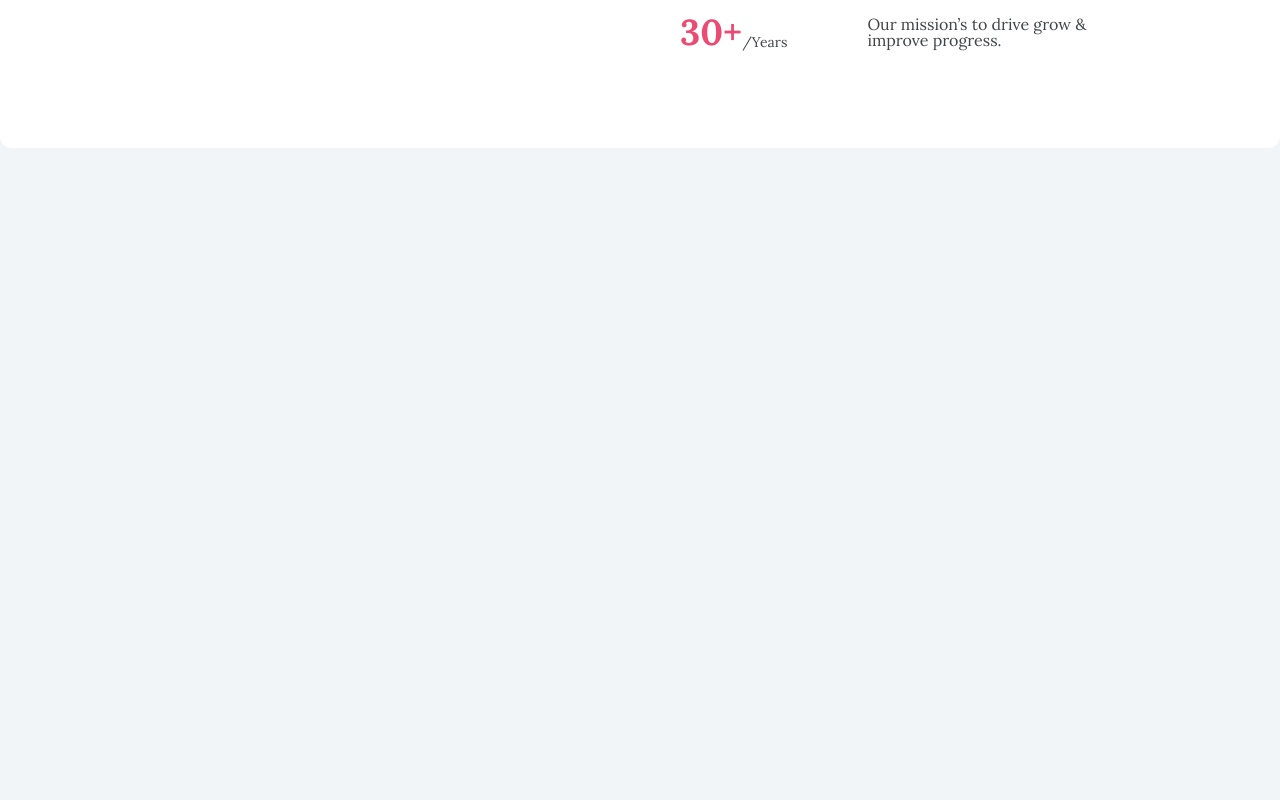
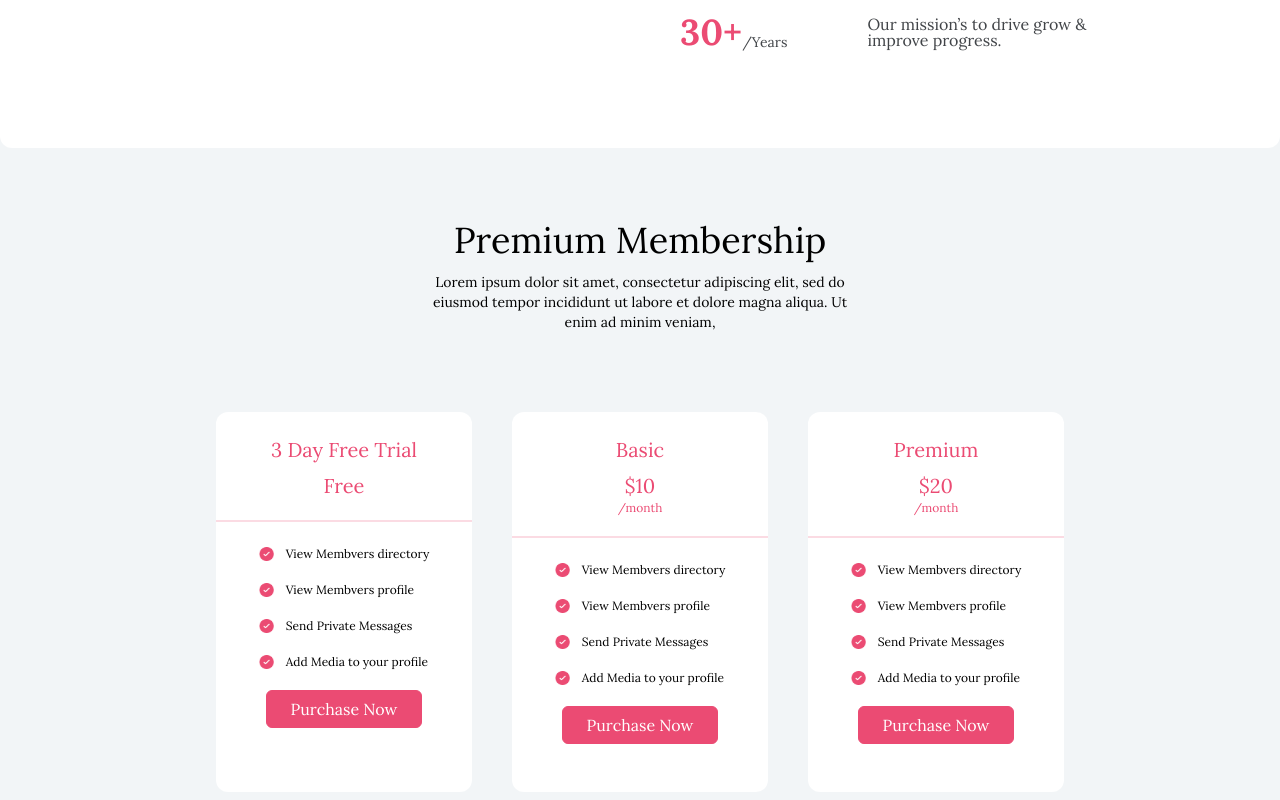
Before and after one commit to Raiyan109/ozzy-frontend, a Next.js app: page / in a window 1280 px wide. Shown: the part 1549-2349 px from the top of the page. Before the commit the page ends 1761 px from the top, so only its background shows below. Built offline with nearby package versions, Linux system fonts and the light colour scheme.

Commit message:
membership desktop done

```diff
--- a/src/app/(WithCommonLayout)/(home)/page.tsx
+++ b/src/app/(WithCommonLayout)/(home)/page.tsx
@@ -1,5 +1,6 @@
 import About from '@/components/home/About'
 import Hero from '@/components/home/Hero'
+import Membership from '@/components/home/Membership'
 import React from 'react'
 
 const HomePage = () => {
@@ -7,6 +8,7 @@ const HomePage = () => {
     <div>
       <Hero />
       <About />
+      <Membership />
     </div>
   )
 }
--- /dev/null
+++ b/src/components/home/Membership.tsx
@@ -0,0 +1,71 @@
+import Image from "next/image"
+import tickImg from '@/assets/membership-tick.png'
+
+const plans = [
+    {
+        id: 1,
+        name: '3 Day Free Trial',
+        price: 0,
+        options: ['View Membvers directory', 'View Membvers profile', 'Send Private Messages', 'Add Media to your profile']
+    },
+    {
+        id: 2,
+        name: 'Basic',
+        price: 10,
+        options: ['View Membvers directory', 'View Membvers profile', 'Send Private Messages', 'Add Media to your profile']
+    },
+    {
+        id: 3,
+        name: 'Premium',
+        price: 20,
+        options: ['View Membvers directory', 'View Membvers profile', 'Send Private Messages', 'Add Media to your profile']
+    },
+]
+const Membership = () => {
+    return (
+        <div className=' py-2 space-y-20  rounded-xl'>
+            <div className='space-y-3 flex items-center justify-center flex-col text-center'>
+                <h1 className='text-4xl'>Premium Membership</h1>
+                <h4 className='text-sm max-w-md'>Lorem ipsum dolor sit amet, consectetur adipiscing elit, sed do eiusmod tempor incididunt ut labore et dolore magna aliqua. Ut enim ad minim veniam, </h4>
+            </div>
+            <div className='flex items-center justify-center gap-12'>
+                <div className="grid grid-cols-1 md:grid-cols-2 lg:grid-cols-3 gap-10">
+                    {plans.map((plan) => (
+                        <div key={plan.id} className="bg-white rounded-xl w-64 py-6">
+                            <div className="flex flex-col items-center justify-center text-[#EB4B73] gap-2 pb-5 border-b-2 border-b-[#EB4B73]/20">
+                                <h1 className="text-xl">{plan.name}</h1>
+                                <div className="flex flex-col items-center">
+                                    <div className="flex items-center text-xl">
+                                        <span>{plan.price === 0 ? '' : '$'}</span>
+                                        <h2>{plan.price === 0 ? 'Free' : plan.price}</h2>
+                                    </div>
+                                    <span className="text-xs">{plan.price === 0 ? '' : '/month'}</span>
+                                </div>
+                            </div>
+                            <div className="flex items-start justify-center py-6">
+                                <div className="space-y-5">
+                                    {plan.options.map((option, i) => (
+                                        <div key={i} className="flex items-center gap-3">
+                                            <Image
+                                                src={tickImg}
+                                                alt='Tick image'
+                                                height={15}
+                                                width={15}
+                                            />
+                                            <h3 className="text-xs">{option}</h3>
+                                        </div>
+                                    ))}
+                                    <div className="flex justify-center items-center">
+                                        <button className="btn">Purchase Now</button>
+                                    </div>
+                                </div>
+                            </div>
+                        </div>
+                    ))}
+                </div>
+            </div>
+        </div>
+    )
+}
+
+export default Membership
```
Also changed, not shown: src/assets/membership-tick.png (added).
